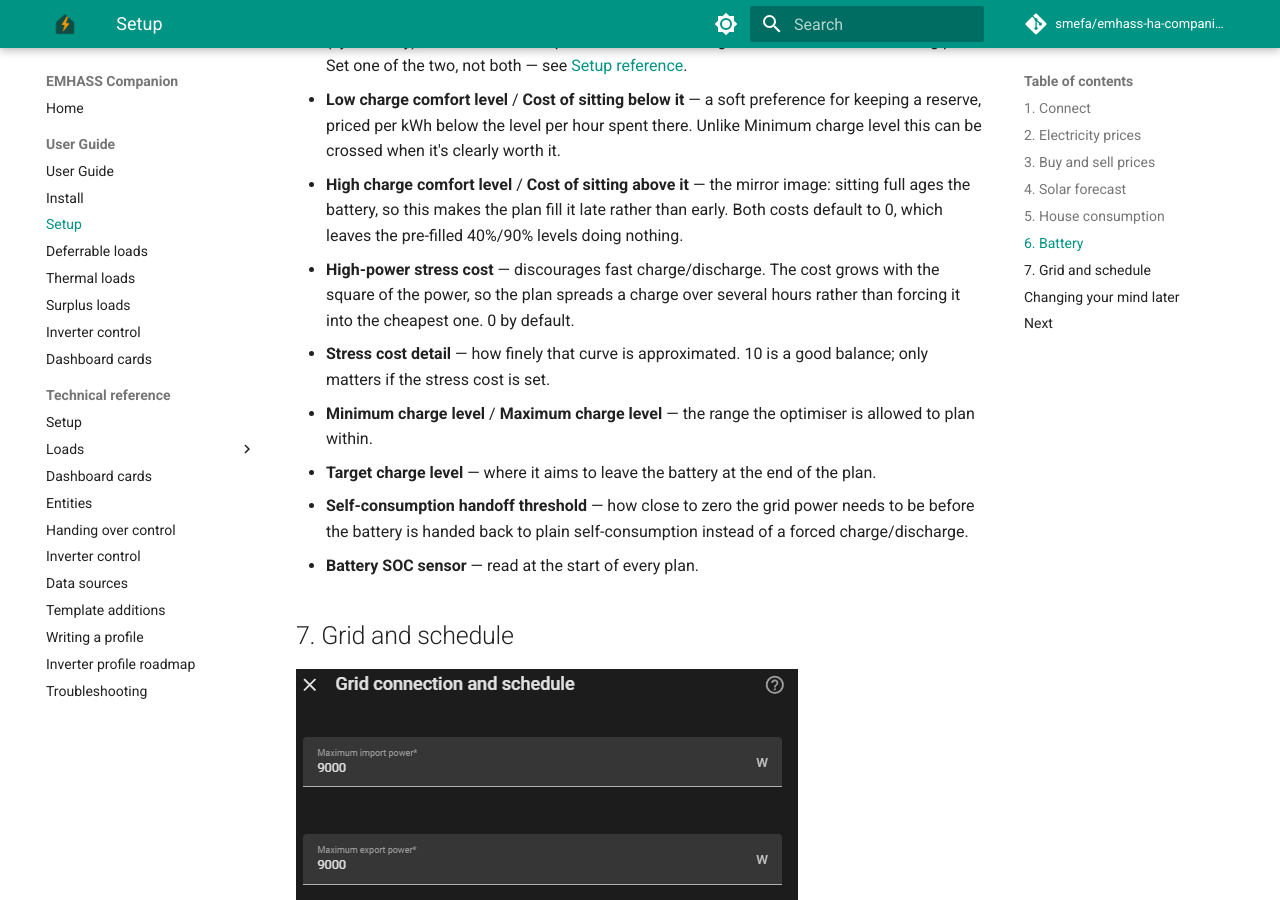
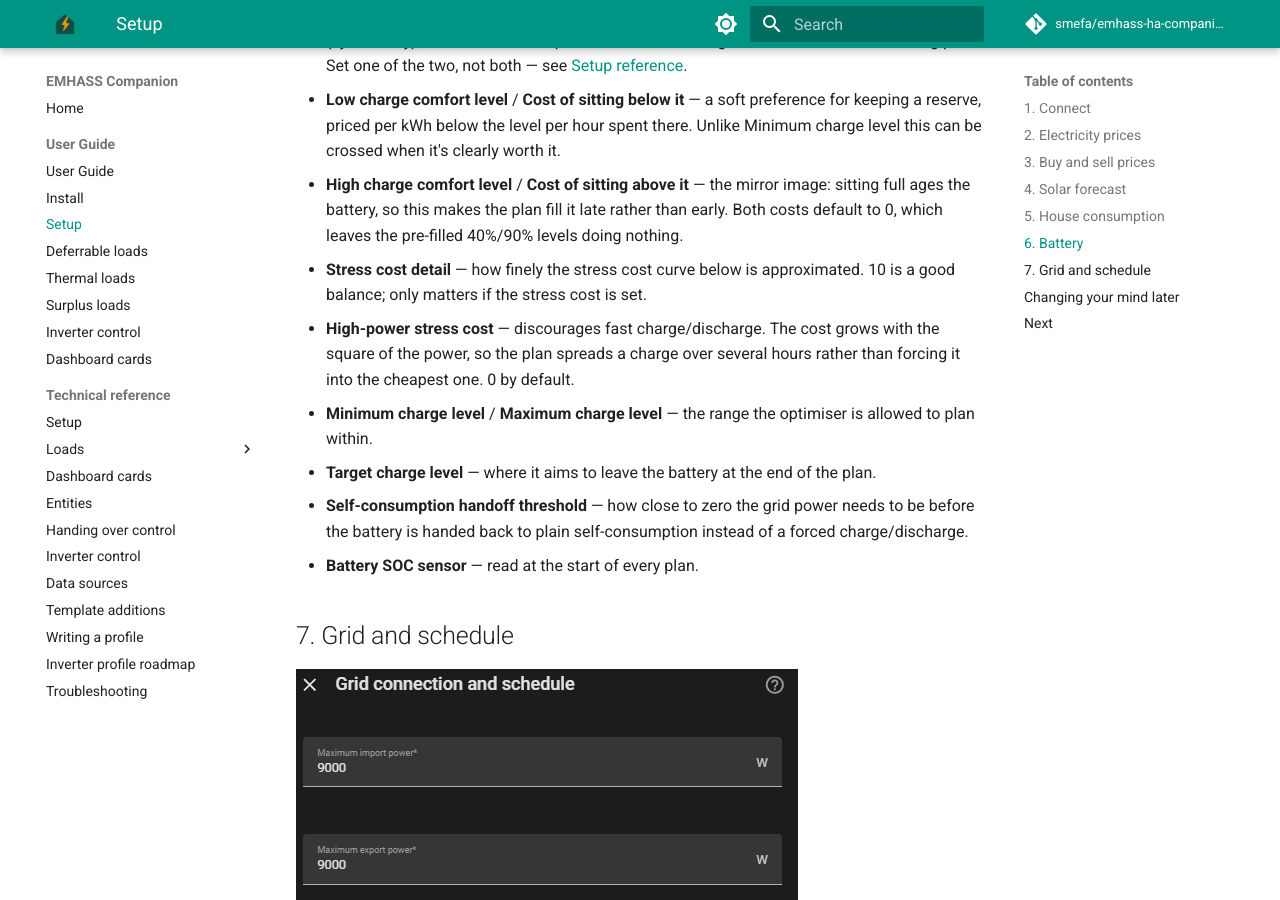
Before and after one commit to smefa/emhass-ha-companion, an MkDocs documentation site: the page built from docs/guide/setup.md, in a window 1280 px wide and 900 px high, scrolled down 4934 px. Built offline with MkDocs 1.6.1 and Material for MkDocs 9.7.7, drawn with Linux system fonts in a browser that asks for light colours; comment, search, counter and statistics services are not loaded.

Commit message:
Put the stress cost detail above the cost itself
The two battery stress fields swap places in the form, and the wording
follows: the detail field now points down to "a stress cost set below"
instead of back up at one already passed, and the docs list them in the
same order the form does.

Co-Authored-By: Claude Opus 5 <noreply@anthropic.com>

```diff
--- a/docs/guide/setup.md
+++ b/docs/guide/setup.md
@@ -110,11 +110,11 @@ this screen is then ignored.
   image: sitting full ages the battery, so this makes the plan fill it late
   rather than early. Both costs default to 0, which leaves the pre-filled
   40%/90% levels doing nothing.
+- **Stress cost detail** — how finely the stress cost curve below is
+  approximated. 10 is a good balance; only matters if the stress cost is set.
 - **High-power stress cost** — discourages fast charge/discharge. The cost
   grows with the square of the power, so the plan spreads a charge over
   several hours rather than forcing it into the cheapest one. 0 by default.
-- **Stress cost detail** — how finely that curve is approximated. 10 is a good
-  balance; only matters if the stress cost is set.
 - **Minimum charge level** / **Maximum charge level** — the range the
   optimiser is allowed to plan within.
 - **Target charge level** — where it aims to leave the battery at the end of
```
Also changed, not shown: docs/setup.md (+1 -1 lines), 4 other files.
